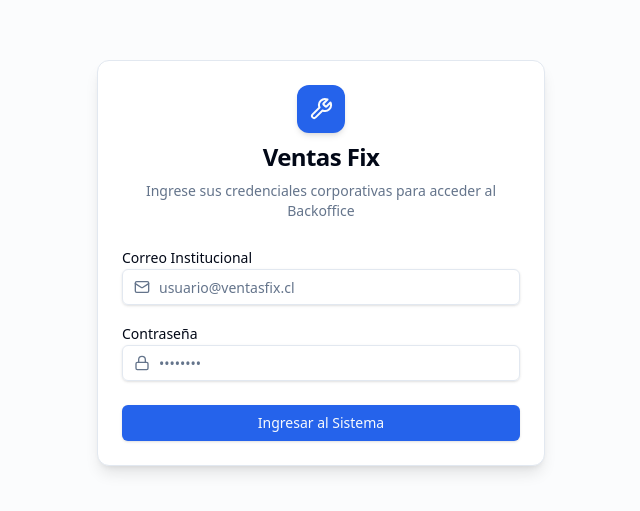
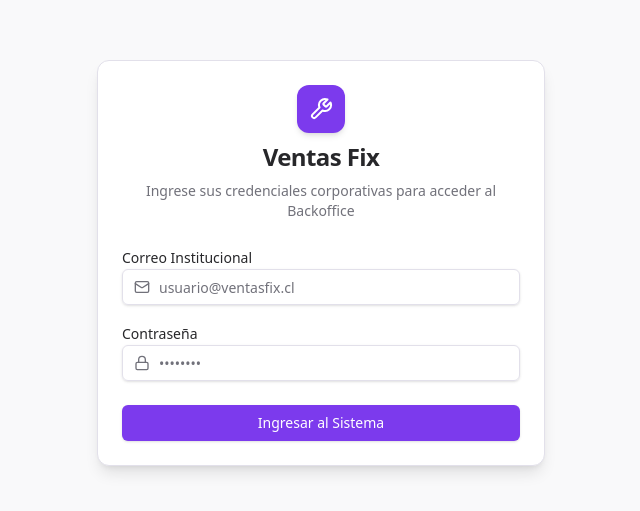
Before and after one commit to ginans/ventasfix-front-IPSS, a Next.js app: page /login in a window 1280 px wide. Shown: the part 137-648 px from the top of the page, without its empty margins (319-959 px from the left). Built offline with nearby package versions, Linux system fonts and the light colour scheme; no server answers.

Commit message:
feat: update StatCard component styles and adjust stock status badge layout for better readability

```diff
--- a/src/app/(dashboard)/dashboard/page.tsx
+++ b/src/app/(dashboard)/dashboard/page.tsx
@@ -29,7 +29,7 @@ export default function DashboardPage() {
           value={isLoading ? '...' : (stats?.totalUsers ?? 0)}
           description="Administradores activos con acceso al Backoffice"
           icon={Users}
-          variant="blue"
+          variant="violet"
         />
 
         <StatCard
@@ -37,7 +37,7 @@ export default function DashboardPage() {
           value={isLoading ? '...' : (stats?.totalProducts ?? 0)}
           description="Artículos en catálogo con control de inventario e IVA"
           icon={Package}
-          variant="emerald"
+          variant="violet"
         />
 
         <StatCard
--- a/src/app/(dashboard)/productos/page.tsx
+++ b/src/app/(dashboard)/productos/page.tsx
@@ -67,27 +67,39 @@ export default function ProductosPage() {
     switch (status) {
       case EStockStatus.CRITICAL:
         return (
+          <div className="flex items-center gap-2">
+            <span className="font-mono">{actual}</span>
             <Badge variant="destructive" className="font-mono">
-            {actual} (Crítico)
+              Crítico
             </Badge>
+          </div>
         );
       case EStockStatus.LOW:
         return (
+          <div className="flex items-center gap-2">
+            <span className="font-mono">{actual}</span>
             <Badge variant="warning" className="font-mono">
-            {actual} (Bajo)
+              Bajo
             </Badge>
+          </div>
         );
       case EStockStatus.NORMAL:
         return (
+          <div className="flex items-center gap-2">
+            <span className="font-mono">{actual}</span>
             <Badge variant="success" className="font-mono">
-            {actual} (Normal)
+              Normal
             </Badge>
+          </div>
         );
       default:
         return (
+          <div className="flex items-center gap-2">
+            <span className="font-mono">{actual}</span>
             <Badge variant="secondary" className="font-mono">
-            {actual} (Alto)
+              Alto
             </Badge>
+          </div>
         );
     }
   };
--- a/src/app/globals.css
+++ b/src/app/globals.css
@@ -1,77 +1,77 @@
 @import "tailwindcss";
 
 :root {
-  --background: 0 0% 100%;
-  --foreground: 222.2 84% 4.9%;
-  --card: 0 0% 100%;
-  --card-foreground: 222.2 84% 4.9%;
-  --popover: 0 0% 100%;
-  --popover-foreground: 222.2 84% 4.9%;
-  --primary: 221.2 83.2% 53.3%;
-  --primary-foreground: 210 40% 98%;
-  --secondary: 210 40% 96.1%;
-  --secondary-foreground: 222.2 47.4% 11.2%;
-  --muted: 210 40% 96.1%;
-  --muted-foreground: 215.4 16.3% 46.9%;
-  --accent: 210 40% 96.1%;
-  --accent-foreground: 222.2 47.4% 11.2%;
-  --destructive: 0 84.2% 60.2%;
-  --destructive-foreground: 210 40% 98%;
-  --border: 214.3 31.8% 91.4%;
-  --input: 214.3 31.8% 91.4%;
-  --ring: 221.2 83.2% 53.3%;
-  --radius: 0.5rem;
+  --background: #fafafa;
+  --foreground: #27272a;
+  --card: #ffffff;
+  --card-foreground: #27272a;
+  --popover: #ffffff;
+  --popover-foreground: #27272a;
+  --primary: #7c3aed;
+  --primary-foreground: #ffffff;
+  --secondary: #ede9fe;
+  --secondary-foreground: #5b21b6;
+  --muted: #f4f3f8;
+  --muted-foreground: #71717a;
+  --accent: #ede9fe;
+  --accent-foreground: #7c3aed;
+  --destructive: #ef4444;
+  --destructive-foreground: #ffffff;
+  --border: #e2e0ea;
+  --input: #d1d5db;
+  --ring: #7c3aed;
+  --radius: 0.625rem;
 }
 
 .dark {
-  --background: 222.2 84% 4.9%;
-  --foreground: 210 40% 98%;
-  --card: 222.2 84% 4.9%;
-  --card-foreground: 210 40% 98%;
-  --popover: 222.2 84% 4.9%;
-  --popover-foreground: 210 40% 98%;
-  --primary: 217.2 91.2% 59.8%;
-  --primary-foreground: 222.2 47.4% 11.2%;
-  --secondary: 217.2 32.6% 17.5%;
-  --secondary-foreground: 210 40% 98%;
-  --muted: 217.2 32.6% 17.5%;
-  --muted-foreground: 215 20.2% 65.1%;
-  --accent: 217.2 32.6% 17.5%;
-  --accent-foreground: 210 40% 98%;
-  --destructive: 0 62.8% 30.6%;
-  --destructive-foreground: 210 40% 98%;
-  --border: 217.2 32.6% 17.5%;
-  --input: 217.2 32.6% 17.5%;
-  --ring: 224.3 76.3% 48%;
+  --background: #18181b;
+  --foreground: #fafafa;
+  --card: #202024;
+  --card-foreground: #fafafa;
+  --popover: #202024;
+  --popover-foreground: #fafafa;
+  --primary: #8b5cf6;
+  --primary-foreground: #ffffff;
+  --secondary: #2e2b3d;
+  --secondary-foreground: #ede9fe;
+  --muted: #27272a;
+  --muted-foreground: #a1a1aa;
+  --accent: #2e2b3d;
+  --accent-foreground: #ede9fe;
+  --destructive: #dc2626;
+  --destructive-foreground: #ffffff;
+  --border: #3f3f46;
+  --input: #3f3f46;
+  --ring: #8b5cf6;
 }
 
 @theme inline {
-  --color-background: hsl(var(--background));
-  --color-foreground: hsl(var(--foreground));
-  --color-card: hsl(var(--card));
-  --color-card-foreground: hsl(var(--card-foreground));
-  --color-popover: hsl(var(--popover));
-  --color-popover-foreground: hsl(var(--popover-foreground));
-  --color-primary: hsl(var(--primary));
-  --color-primary-foreground: hsl(var(--primary-foreground));
-  --color-secondary: hsl(var(--secondary));
-  --color-secondary-foreground: hsl(var(--secondary-foreground));
-  --color-muted: hsl(var(--muted));
-  --color-muted-foreground: hsl(var(--muted-foreground));
-  --color-accent: hsl(var(--accent));
-  --color-accent-foreground: hsl(var(--accent-foreground));
-  --color-destructive: hsl(var(--destructive));
-  --color-destructive-foreground: hsl(var(--destructive-foreground));
-  --color-border: hsl(var(--border));
-  --color-input: hsl(var(--input));
-  --color-ring: hsl(var(--ring));
+  --color-background: var(--background);
+  --color-foreground: var(--foreground);
+  --color-card: var(--card);
+  --color-card-foreground: var(--card-foreground);
+  --color-popover: var(--popover);
+  --color-popover-foreground: var(--popover-foreground);
+  --color-primary: var(--primary);
+  --color-primary-foreground: var(--primary-foreground);
+  --color-secondary: var(--secondary);
+  --color-secondary-foreground: var(--secondary-foreground);
+  --color-muted: var(--muted);
+  --color-muted-foreground: var(--muted-foreground);
+  --color-accent: var(--accent);
+  --color-accent-foreground: var(--accent-foreground);
+  --color-destructive: var(--destructive);
+  --color-destructive-foreground: var(--destructive-foreground);
+  --color-border: var(--border);
+  --color-input: var(--input);
+  --color-ring: var(--ring);
 }
 
 * {
-  border-color: hsl(var(--border));
+  border-color: var(--border);
 }
 
 body {
-  background-color: hsl(var(--background));
-  color: hsl(var(--foreground));
+  background-color: var(--background);
+  color: var(--foreground);
 }
--- a/src/components/shared/stat-card.tsx
+++ b/src/components/shared/stat-card.tsx
@@ -20,7 +20,10 @@ const variantStyles = {
   emerald:
     'bg-emerald-50 text-emerald-600 dark:bg-emerald-950/50 dark:text-emerald-400',
   violet:
-    'bg-violet-50 text-violet-600 dark:bg-violet-950/50 dark:text-violet-400',
+    'bg-[#ede9fe] text-[#7c3aed] dark:bg-violet-950/50 dark:text-violet-400',
+  blue: 'bg-blue-50 text-blue-600',
+  emerald: 'bg-emerald-50 text-emerald-600',
+  violet: 'bg-[#ede9fe] text-[#7c3aed]',
 };
 
 export function StatCard({
```
Lines whose indentation alone changed are shown as unchanged.
